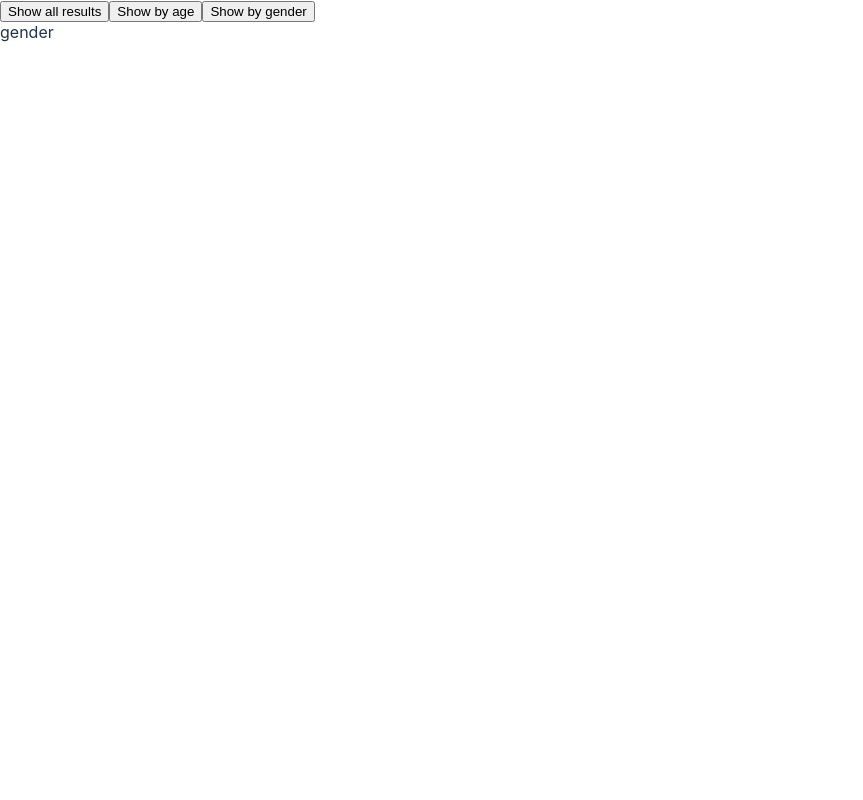
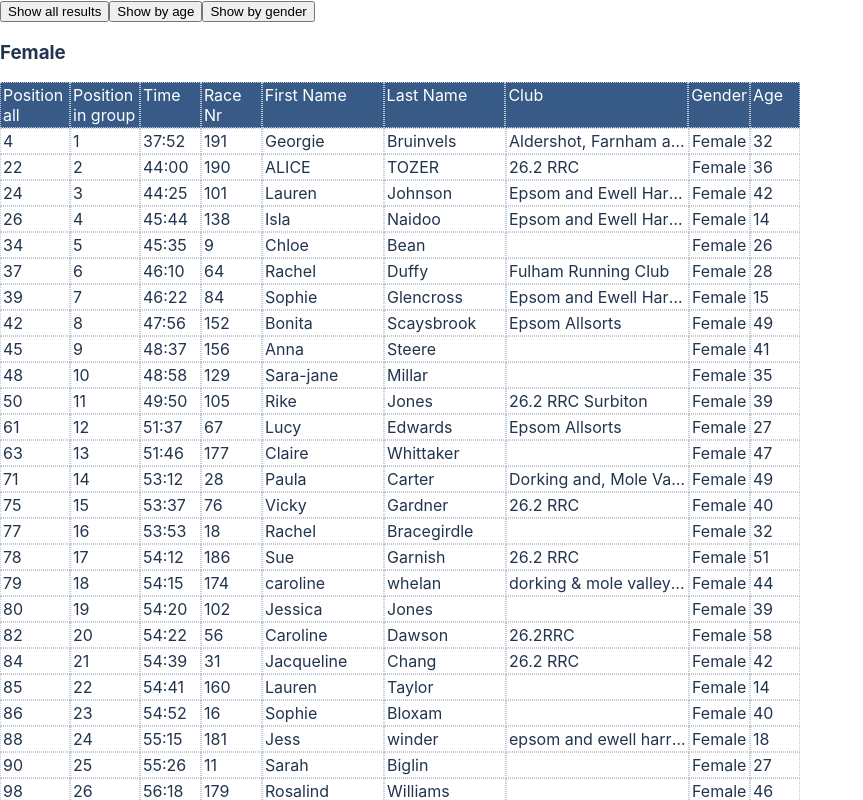
Before and after one commit to Shwartz/race, a React (Create React App) app: page / in a window 1280 px wide. Both pictures are taken after a click on the button "Show by gender". Shown: the top 800 px of the page, without its empty margins (0-863 px from the left). Built offline with nearby package versions, Linux system fonts and the light colour scheme.

Commit message:
Add filter group by gender

```diff
--- a/src/components/race/race.jsx
+++ b/src/components/race/race.jsx
@@ -2,42 +2,11 @@ import React, {useState} from 'react';
 import {data} from '../data/data';
 
 import styles from './race.module.scss';
+import {createTableAll} from "../../utils/tableAll";
+import {createTableByGroup} from "../../utils/tableByGroup";
 
 export const Race = () => {
   const [showBy, setShowBy] = useState('all')
-
-  const head = (
-    <div className={`${styles.grid} ${styles.head}`}>
-      <div>Position all</div>
-      <div>Time</div>
-      <div>Race Nr</div>
-      <div>First Name</div>
-      <div>Last Name</div>
-      <div>Club</div>
-      <div>Gender</div>
-      <div>Age</div>
-    </div>
-  )
-
-  const createTable = (raceData, title = null) => {
-    const raceTitle = title ? <h3>{title}</h3> : null;
-    const table = raceData.map((row, i) => {
-      return (
-        <div className={styles.grid} key={i}>
-          <div>{row.position}</div>
-          <div>{row.time}</div>
-          <div>{row.raceNumber}</div>
-          <div>{row.firstName}</div>
-          <div>{row.lastName}</div>
-          <div title={row.club}>{row.club}</div>
-          <div>{row.gender}</div>
-          <div>{row.age}</div>
-        </div>
-      );
-    });
-
-    return [raceTitle, head, table];
-  };
 
   const showByAge = (raceData) => {
     const age19 = raceData.filter(row => row.age < 20);
@@ -46,32 +15,46 @@ export const Race = () => {
     const age49 = raceData.filter(row => row.age < 50 && row.age > 39);
     const age59 = raceData.filter(row => row.age < 60 && row.age > 49);
     const age100 = raceData.filter(row => row.age > 59);
-    return [
-      createTable(age19, 'Under 20'),
-      createTable(age29, 'Under 30'),
-      createTable(age39, 'Under 40'),
-      createTable(age49, 'Under 50'),
-      createTable(age59, 'Under 60'),
-      createTable(age100, 'Seniors'),
-    ];
+    return (
+      <>
+        {createTableByGroup(age19, 'Under 20')}
+        {createTableByGroup(age29, 'Under 30')}
+        {createTableByGroup(age39, 'Under 40')}
+        {createTableByGroup(age49, 'Under 50')}
+        {createTableByGroup(age59, 'Under 60')}
+        {createTableByGroup(age100, 'Seniors')}
+      </>
+    )
+  }
+
+  const showByGender = (raceData) => {
+    const female = raceData.filter(row => row.gender === 'Female');
+    const male = raceData.filter(row => row.gender === 'Male');
+
+    return (
+      <>
+        {createTableByGroup(female, 'Female')}
+        {createTableByGroup(male, 'male')}
+      </>
+    )
   }
 
   let table;
   switch (showBy) {
     case 'all':
-      table = createTable(data);
+      table = createTableAll(data, 'All results');
       break;
     case 'byAge':
       table = showByAge(data);
       break;
     case 'byGender':
-      table = <div>gender</div>;
+      table = showByGender(data);
       break;
     default:
-      table = createTable(data);
+      table = createTableAll(data, 'All results');
   }
 
-  const showAllHandler = (filter) => () => setShowBy(filter);
+  const showAllHandler = (filterBy) => () => setShowBy(filterBy);
 
   return (
     <div className={styles.race}>
--- a/src/components/race/race.module.scss
+++ b/src/components/race/race.module.scss
@@ -8,6 +8,10 @@ $color: white;
   display: grid;
   grid-template-columns: 70px 1fr 1fr 2fr 2fr 3fr 1fr 50px;
   max-width: 800px;
+
+  &.gridNine {
+    grid-template-columns: 70px 70px 1fr 1fr 2fr 2fr 3fr 1fr 50px;
+  }
 
   div {
     padding: 2px;
--- /dev/null
+++ b/src/utils/tableAll.js
@@ -0,0 +1,41 @@
+import styles from "../components/race/race.module.scss";
+import React from "react";
+
+const head = (
+  <div className={`${styles.grid} ${styles.head}`}>
+    <div>Position all</div>
+    <div>Time</div>
+    <div>Race Nr</div>
+    <div>First Name</div>
+    <div>Last Name</div>
+    <div>Club</div>
+    <div>Gender</div>
+    <div>Age</div>
+  </div>
+)
+
+export const createTableAll = (raceData, title = null) => {
+  const raceTitle = title ? <h3>{title}</h3> : null;
+  const table = raceData.map((row, i) => {
+    return (
+      <div className={styles.grid} key={i.toString()}>
+        <div>{row.position}</div>
+        <div>{row.time}</div>
+        <div>{row.raceNumber}</div>
+        <div>{row.firstName}</div>
+        <div>{row.lastName}</div>
+        <div title={row.club}>{row.club}</div>
+        <div>{row.gender}</div>
+        <div>{row.age}</div>
+      </div>
+    );
+  });
+
+  return (
+    <>
+      {raceTitle}
+      {head}
+      {table}
+    </>
+  )
+};
--- /dev/null
+++ b/src/utils/tableByGroup.js
@@ -0,0 +1,43 @@
+import styles from "../components/race/race.module.scss";
+import React from "react";
+
+const head = (
+  <div className={`${styles.grid} ${styles.head} ${styles.gridNine}`}>
+    <div>Position all</div>
+    <div>Position in group</div>
+    <div>Time</div>
+    <div>Race Nr</div>
+    <div>First Name</div>
+    <div>Last Name</div>
+    <div>Club</div>
+    <div>Gender</div>
+    <div>Age</div>
+  </div>
+)
+
+export const createTableByGroup = (raceData, title = null) => {
+  const raceTitle = title ? <h3>{title}</h3> : null;
+  const table = raceData.map((row, i) => {
+    return (
+      <div className={`${styles.grid} ${styles.gridNine}`} key={i.toString()}>
+        <div>{row.position}</div>
+        <div>{i + 1}</div>
+        <div>{row.time}</div>
+        <div>{row.raceNumber}</div>
+        <div>{row.firstName}</div>
+        <div>{row.lastName}</div>
+        <div title={row.club}>{row.club}</div>
+        <div>{row.gender}</div>
+        <div>{row.age}</div>
+      </div>
+    );
+  });
+
+  return (
+    <>
+      {raceTitle}
+      {head}
+      {table}
+    </>
+  )
+};
```
